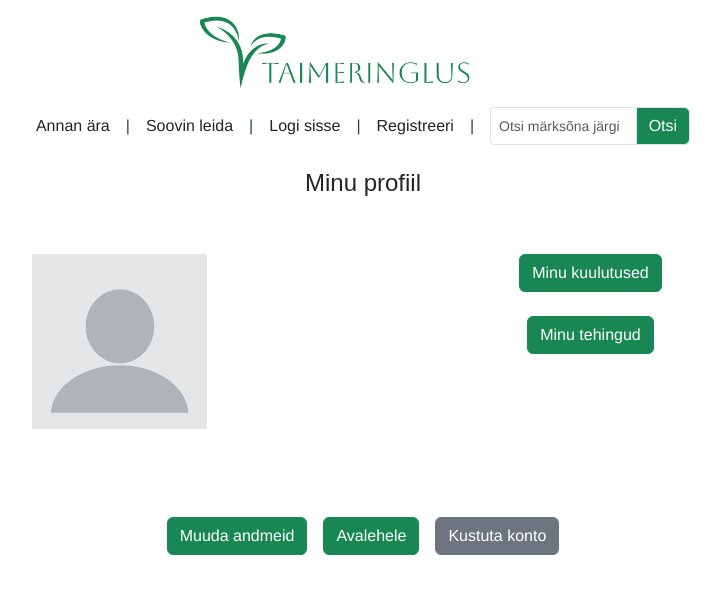
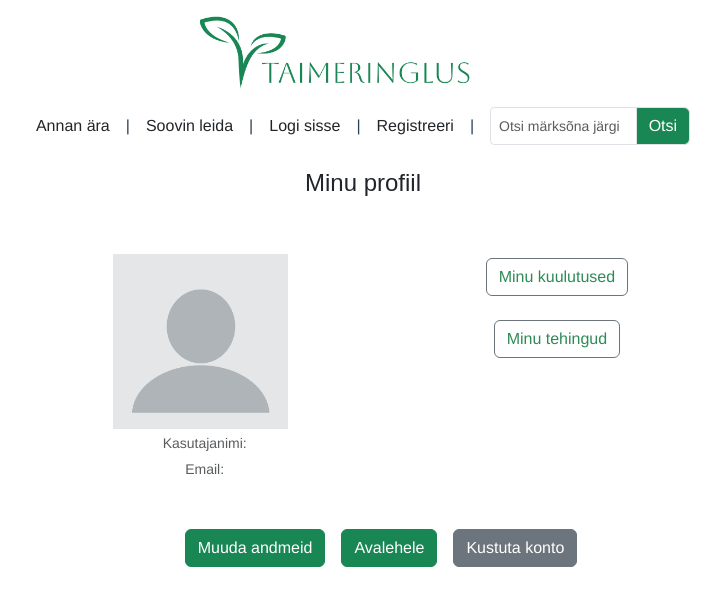
Before and after one commit to karin-v/flowerfront, a Vue app: page /my-profile in a window 1280 px wide. Shown: the top 606 px of the page, without its empty margins (277-998 px from the left). Built offline with nearby package versions, Linux system fonts and the light colour scheme; no server answers.

Commit message:
my profile view wip

```diff
--- a/src/components/image/UserImage.vue
+++ b/src/components/image/UserImage.vue
@@ -1,8 +1,8 @@
 <template>
   <div>
-    <img v-if="imageData.length === 0" src="../../assets/profilePictureDefault.webp" style="width: 175px; height: 175px;"
+    <img v-if="!imageData || imageData.length === 0" src="../../assets/profilePictureDefault.webp" :style="{width: '175px', height: '175px', objectFit: 'cover'}"
        alt="Profiilipilt"/>
-    <img v-else :src="imageData" class="img-thumbnail" alt="Profiilipilt">
+    <img v-else :src="imageData" :style="{width: '175px', height: '175px', objectFit: 'cover'}" class="img-thumbnail" alt="Profiilipilt"/>
   </div>
 </template>
 
--- a/src/views/MyProfileView.vue
+++ b/src/views/MyProfileView.vue
@@ -10,20 +10,20 @@
             </div>
           </div>
 
-          <div class="row mt-5">
-            <div class="col-md-6 ps-0">
-              <div class="mb-4 d-flex flex-column align-items-center">
-                <div>
+          <div class="row mt-5 justify-content-center">
+            <div class="col-md-5">
+              <div>
+
                   <UserImage :image-data="user.userImage" alt="Profiilipilt"/>
                   <!--                  <img :src="user.userImage" alt="Profiilipilt"/>-->
+
+
+                <div class="ms-2">
+                  <label class="form-text">Kasutajanimi: {{ user.username }}</label>
                 </div>
 
-                <div>
-                  <label class="form-text">{{ user.username }}</label>
-                </div>
-
-                <div>
-                  <label class="form-text">{{ user.email }}</label>
+                <div class="ms-2">
+                  <label class="form-text">Email: {{ user.email }}</label>
                 </div>
 
                 <!--                <div>-->
@@ -33,21 +33,21 @@
               </div>
             </div>
 
-            <div class="col-md-6 pe-3">
-              <div class="mb-4">
-                <button type="button" class="btn btn-success me-3">Minu kuulutused</button>
+            <div class="col-md-4 justify-content-center me-2">
+              <div class="mt-1 mb-4">
+                <button type="button" class="btn btn-outline-secondary" style="color: seagreen" aria-expanded="false">Minu kuulutused</button>
               </div>
 
               <div>
-                <button type="button" class="btn btn-success me-3">Minu tehingud</button>
+                <button type="button" class="btn btn-outline-secondary" style="color: seagreen" aria-expanded="false">Minu tehingud</button>
               </div>
 
             </div>
           </div>
         </div>
 
-        <div class="row mt-3">
-          <div class="col-md-6 offset-md-3 text-center">
+        <div class="row mt-5 justify-content-center ms-4">
+          <div class="col-md-6">
 
             <button type="button" class="btn btn-success me-3">Muuda andmeid</button>
             <button type="button" class="btn btn-success me-3">Avalehele</button>
```
